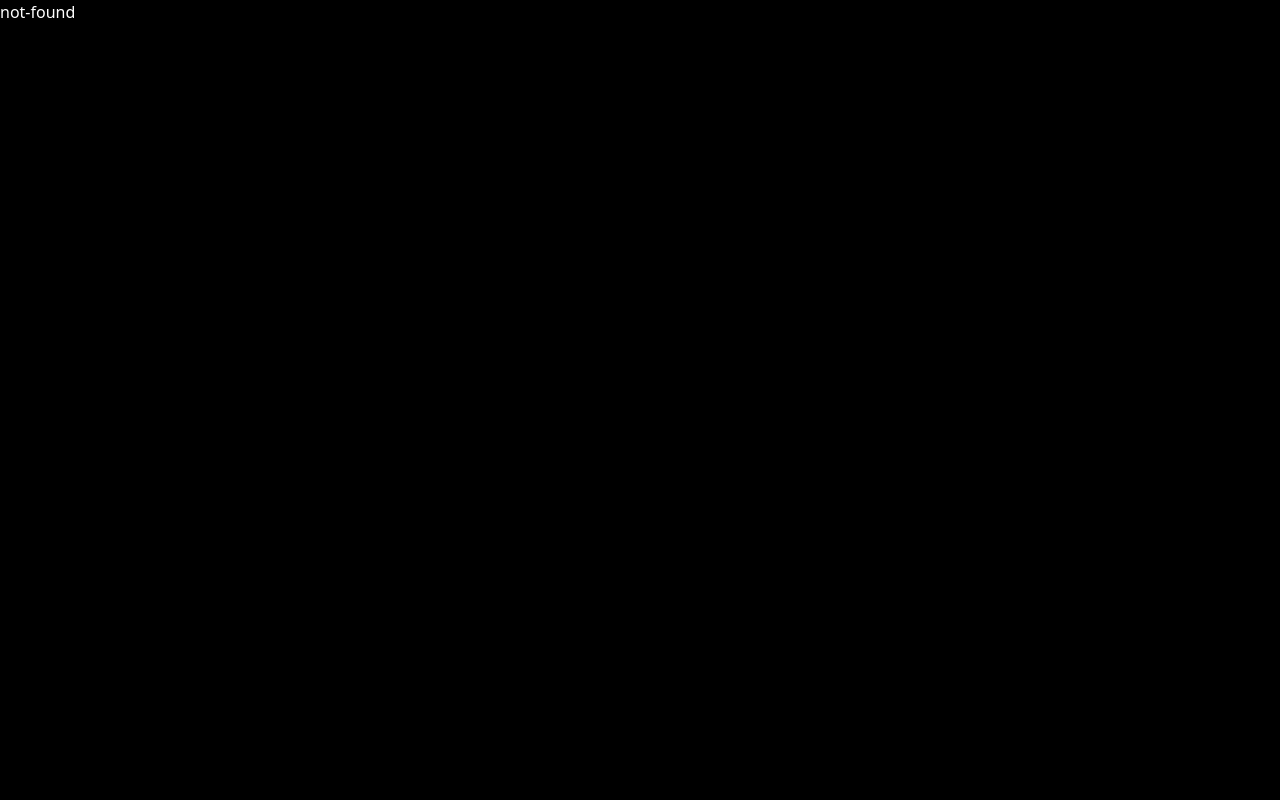
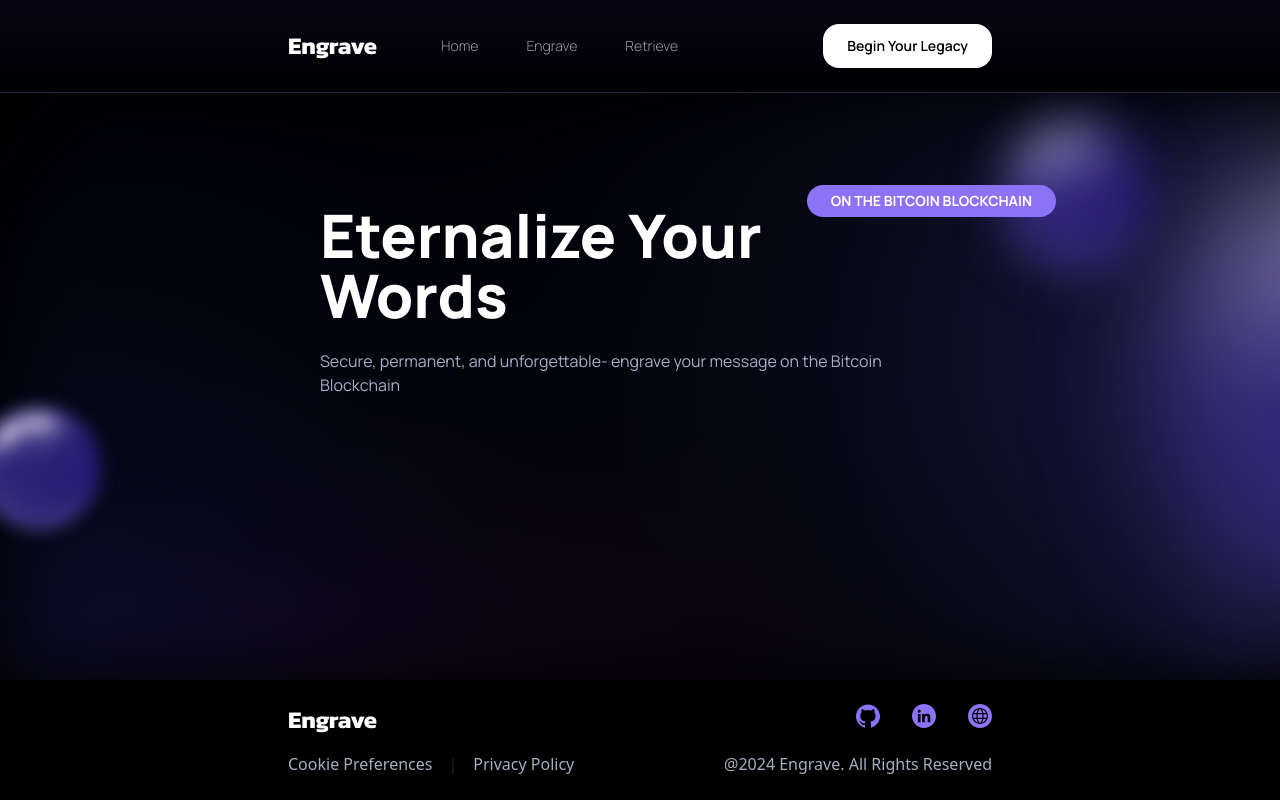
Before and after one commit to andrzejSulkowski/eternal-ink-frontend, a Next.js app: page /engrave/1 in a window 1280 px wide. Before the commit this address had no page. Built offline with nearby package versions, Linux system fonts and the light colour scheme; what tailwindcss-animation-delay would draw is missing.

Commit message:
engrave page - fix throw error password

```diff
--- a/src/app/(app-pages)/engrave/(client)/Body.tsx
+++ b/src/app/(app-pages)/engrave/(client)/Body.tsx
@@ -10,6 +10,7 @@ import SelectionCards from "./SelectionCards";
 import { startEngraving } from './../(logic)/api';
 import { ToggleKeys } from './../(logic)/types';
 import { useBanner } from "@/components/1.atoms/Banner/BannerContext";
+import { useRouter } from "next/navigation";
 
 
 const toggleButtons: {
@@ -38,8 +39,16 @@ function Body() {
   const [toggleKey, setToggleKey] = useState<ToggleKeys>(
     "encrypt"
   );
+  const banner = useBanner();
 
-  const banner = useBanner();
+  const router = useRouter();
+  async function engrave() {
+    const response = await startEngraving(message, file, password, toggleKey, banner);
+    if(response?.ok){
+      router.push(`/engrave/${response.data!.address}`);
+    }
+  }
+
   const getPasswordInputClass = () =>
     toggleKey !== "encrypt" ? "hidden" : null;
   return (
@@ -95,7 +104,7 @@ function Body() {
 
           <Button
             className={`!w-fit ${toggleKey === "encrypt" ? "mt-4" : "mt-16"}`}
-            onClick={() => startEngraving(message, file, password, toggleKey, banner)}
+            onClick={engrave}
           >
             Start Engraving Magic
             <ThreeStars className="max-w-5 ml-2" />
--- a/src/app/(app-pages)/engrave/(logic)/api.ts
+++ b/src/app/(app-pages)/engrave/(logic)/api.ts
@@ -22,8 +22,8 @@ const startEngraving = async (
   try {
     passwordHashed = await hashPassword(password, toggleKey);
   } catch (e) {
-    const errorMsg = e as any as string;
-    showBanner(errorMsg);
+    const error = e as any as Error;
+    showBanner(error.message);
     return;
   }
 
@@ -40,7 +40,6 @@ const startEngraving = async (
   } else {
     const error = response.error!;
     showBanner(`Error: ${error.type} - type: ${error.detail}`);
-    console.warn("Error: ", error);
     return response;
   }
 };
@@ -48,7 +47,7 @@ const startEngraving = async (
 const hashPassword = async (password: string | null, toggleKey: ToggleKeys) => {
   if (password === null) {
     return null;
-  } else if (toggleKey === "encrypt" && password.length === 0) {
+  } else if (toggleKey === "encrypt" && (password === null || password.length === 0)) {
     throw new Error("Please enter a password");
   } else {
     return await bcryptjs.hash(password, SALT);
--- /dev/null
+++ b/src/app/(app-pages)/engrave/[txId]/page.tsx
@@ -0,0 +1,30 @@
+import React from "react";
+import { classNames } from "@/utils/className";
+import Label from "@/components/1.atoms/Tag/Tag";
+import Background from "@/components/Svgs/bg/1/Background";
+
+interface Props {}
+
+function EngravePage({}: Props) {
+  return (
+    <>
+      <Background className="!w-full !h-full !absolute top-0 left-0 overflow-hidden !-z-10" />
+      <div className={classNames("xl:px-80 lg:px-56 px-10 pt-28 font-manrope")}>
+        <div>
+          <div className="inline-block font-extrabold text-6xl mb-6 relative">
+            <h3 className="z-10">Eternalize Your Words</h3>
+            <Label className="absolute -top-5 -right-24 w-auto h-8 text-sm -z-10">
+              On the Bitcoin Blockchain
+            </Label>
+          </div>
+          <span className="text-ei-primary-faded block mb-12">
+            Secure, permanent, and unforgettable- engrave your message on the
+            Bitcoin Blockchain
+          </span>
+        </div>
+      </div>
+    </>
+  );
+}
+
+export default EngravePage;
```
Also changed, not shown: src/components/Svgs/bg/1/Background.tsx (+2 -7 lines).
